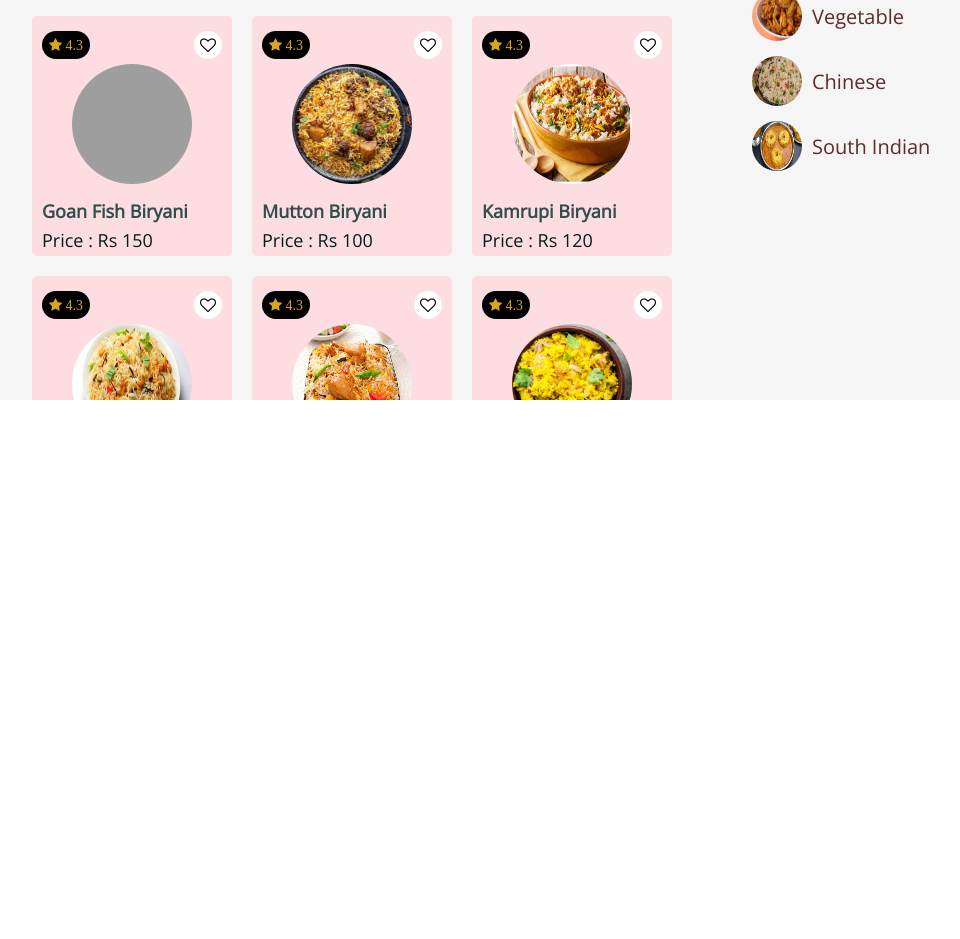
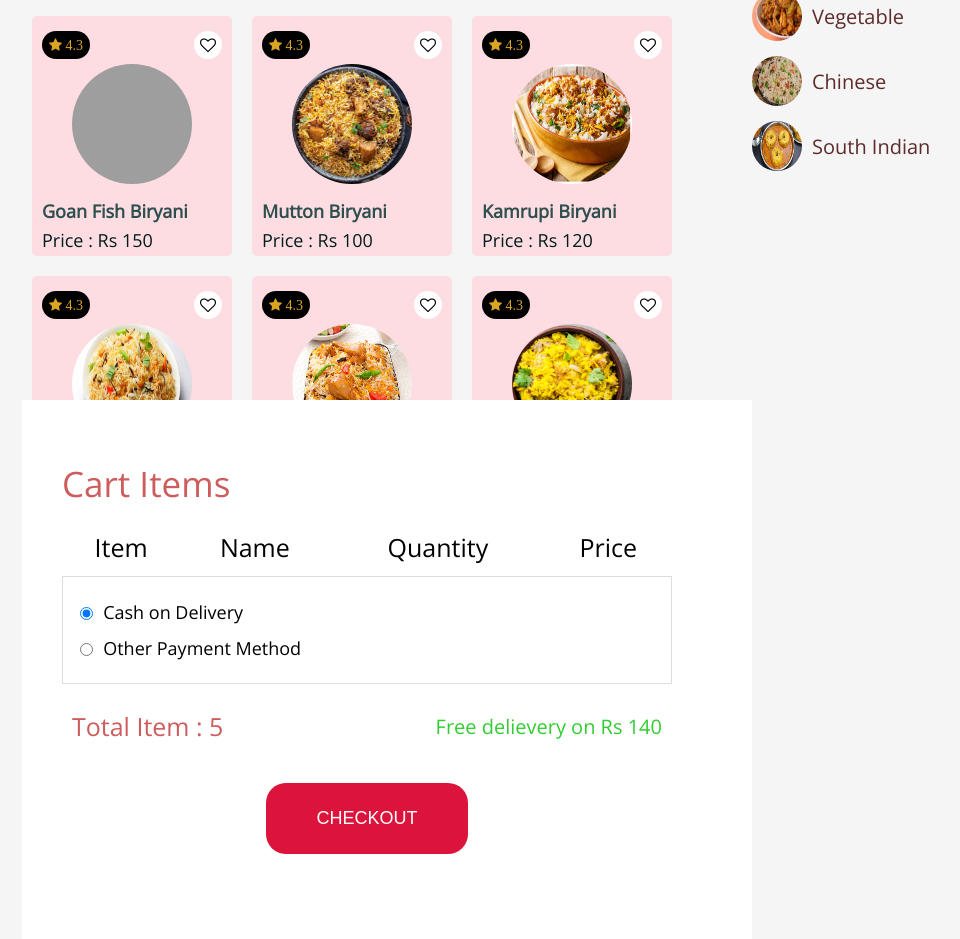
Before and after one commit to V-anisha/Food-Delivery-Website, a plain HTML site: page index.html in a window 1280 px wide. Shown: the part 401-1340 px from the top of the page, without its empty margins (228-1188 px from the left). Before the commit the page ends 801 px from the top, so only its background shows below. Drawn offline with nearby package versions, Linux system fonts and the light colour scheme; grey boxes are pictures that could not be loaded; a web font is replaced by a local one.

Commit message:
Add files via upload

```diff
--- a/index.css
+++ b/index.css
@@ -114,9 +114,6 @@ body{
 .food-items{
     display: none;
 }
-.cart-toggle{
-    display: block;
-}
 .util i,.user i{
     font-size: 18px;
     margin: 0 16px;
@@ -206,9 +203,6 @@ color: white;
 .food-items{
     display: none;
 }
-.cart-toggle{
-    display: none;
-}
 #cart-page{
     background: white;
     margin: 40px 10px;
@@ -231,20 +225,52 @@ color: white;
     font-size: 25px;
     padding-bottom: 10px;
 }
+.cod {
+    display: flex;
+    justify-content: space-between;
+    align-items: center;
+    border: 1px solid #ddd;
+    padding: 2%;
+}
 
-.cart-btn{
+.cod-ul {
+    font-size: large;
+    list-style-type: none;
+    margin: 0;
+    padding: 0;
+}
+.cod-ul li{
+    margin-top: 5%;
+    margin-bottom: 5%;
+}
+
+.cod label {
+    display: flex;
+    align-items: center;
+    cursor: pointer;
+}
+
+.cod input[type="radio"] {
+    margin-right: 10px;
+  }
+.cart-btn {
     outline: none;
     border: none;
     background: crimson;
     color: white;
-    padding: 10px 25px;
+    padding: 25px 50px;
     border-radius: 20px;
     font-size: 18px;
     text-transform: uppercase;
-    bottom: 30px;
-    margin: 15px 0;
     cursor: pointer;
 }
+
+.btn-box {
+    display: flex;
+    justify-content: center;
+    margin: 15px 0;
+}
+
 #cart-page table tbody td{
     padding: 10px 0;
     font-size: 20px;
@@ -266,11 +292,10 @@ color: white;
     border-radius: 50%;
 }
 #checkout{
-    text-align: center;
-    margin: 40px auto;
-    border-radius: 5px;
-    background: white;
-    padding: 10px 20px;
+    display: flex;
+    align-items: center; /* Align items vertically */
+    justify-content: space-between; /* Distribute items horizontally */
+    padding: 10px;
 }
 #checkout p{
     margin: 15px 0;
--- a/index.html
+++ b/index.html
@@ -14,10 +14,10 @@
     <div class="container" id="container">
         <div id="menu">
             <div class="title">
-                <img src="/images/foodie hunter.png" alt="">
+                <img src="images/logo.png" alt="">
             </div>
             <div class="menu-item">
-                <a href="#">About</a>
+                <a href="">About</a>
                 <a href="#">Services</a>
                 <a href="#">Your Orders</a>
                 <a href="#">Wishlists</a>
@@ -78,6 +78,28 @@
 
                     </tbody>
                 </table>
+                <div class="cod">
+                    <ul class ="cod-ul">
+                        <li><label>
+                                <input type="radio" name="payment_method" value="cod" checked> Cash on Delivery
+                            </label>
+                        </li>
+                        <li>
+                            <label>
+                                <input type="radio" name="payment_method" value="other"> Other Payment Method
+                            </label>
+                        </li>
+                    </ul>
+
+
+                </div>
+                <div id="checkout" class="cart-toggle">
+                    <p id="total-item">Total Item : 5</p>
+                    <p id="total-price"></p>
+                    <p id="delievery">Free delievery on Rs 140</p>
+
+                </div>
+
                 <div class="btn-box">
                     <button class="cart-btn">Checkout</button>
                 </div>
@@ -88,19 +110,13 @@
             <div class="taste-header">
                 <div class="user">
                     <i class="fa fa-user-circle" id="circle"> Account</i>
-
                 </div>
             </div>
             <div id="category-list">
                 <p class="item-menu">Go For Hunt</p>
                 <div class="border"></div>
             </div>
-            <div id="checkout" class="cart-toggle">
-                <p id="total-item">Total Item : 5</p>
-                <p id="total-price"></p>
-                <p id="delievery">Free delievery on Rs 140</p>
-                <button class="cart-btn">Checkout</button>
-            </div>
+
         </div>
     </div>
 
```
